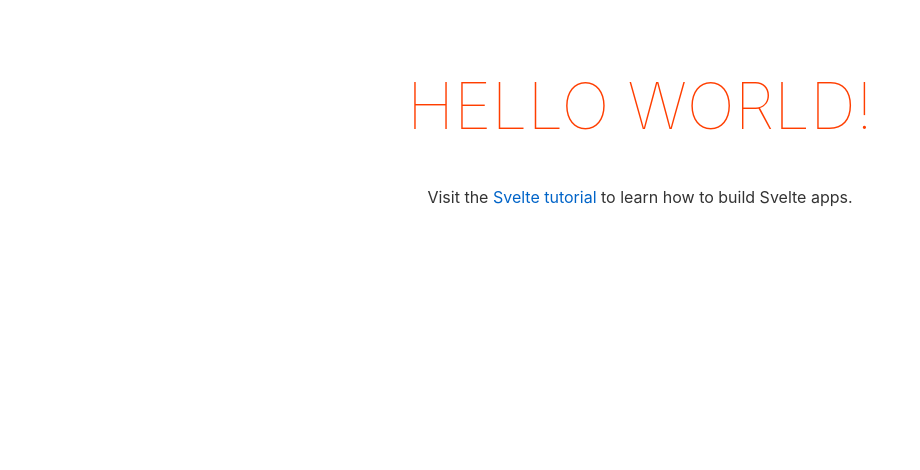
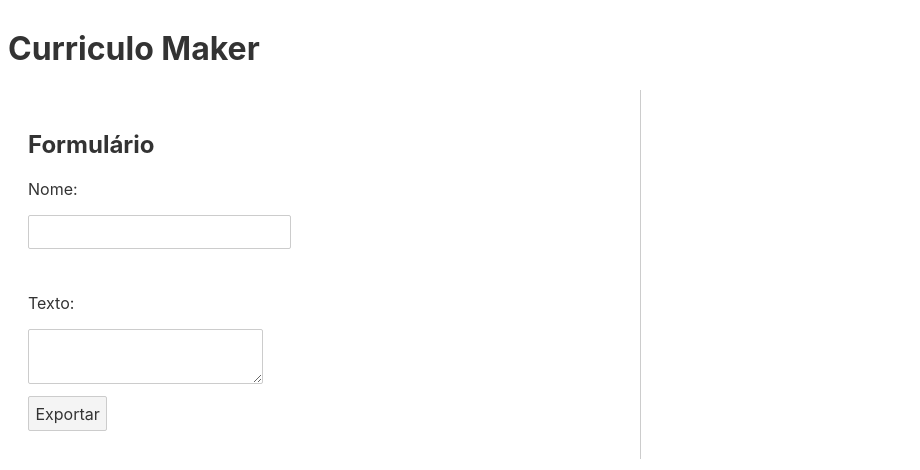
Before and after one commit to FelippePaulo/curriculoMaker, a Svelte app: page / in a window 1280 px wide. Shown: the top 470 px of the page, without its empty margins (0-920 px from the left). Built offline with nearby package versions, Linux system fonts and the light colour scheme.

Commit message:
feat: tela inicial 1

```diff
--- a/src/App.svelte
+++ b/src/App.svelte
@@ -1,30 +1,53 @@
 <script>
-	export let name;
+	let nome = "";
+	let resumo = "";
+
+	//$: conteudo = `Nome: ${nome}\nResumo: ${resumo}`;
+
   </script>
+	<header>
+		<h1>Curriculo Maker</h1>
+	</header>
+	<main>
+		<div class="container">
+			<div class="form">
+			<h2>Formulário</h2>
+			<form>
+				<label>
+					<p>Nome:</p>
+					<input bind:value="{nome}" />
+				</label>
+				<br />
+				<label>
+					<p>Texto:</p>
+					<textarea bind:value="{resumo}"></textarea>
+				</label>
+				<button type='submit'>Exportar</button>
+			</form>
+			</div>
 
-<main>
-	<h1>Hello {name}!</h1>
-	<p>Visit the <a href="https://svelte.dev/tutorial">Svelte tutorial</a> to learn how to build Svelte apps.</p>
+			<div class="content">
+				<div>
+					<p>{nome}</p>
+					<p>{resumo}</p>
+				</div>
+			</div>
+		</div>
 	</main>
 
   <style>
-	main {
-		text-align: center;
-		padding: 1em;
-		max-width: 240px;
-		margin: 0 auto;
+  .container {
+    display: flex;
   }
 
-	h1 {
-		color: #ff3e00;
-		text-transform: uppercase;
-		font-size: 4em;
-		font-weight: 100;
+  .form {
+    flex: 1;
+    padding: 20px;
+    border-right: 1px solid #ccc; /* Adiciona uma borda à direita */
   }
 
-	@media (min-width: 640px) {
-		main {
-			max-width: none;
-		}
+  .content {
+    flex: 1;
+    padding: 20px;
   }
   </style>
```
Lines whose indentation alone changed are shown as unchanged.
